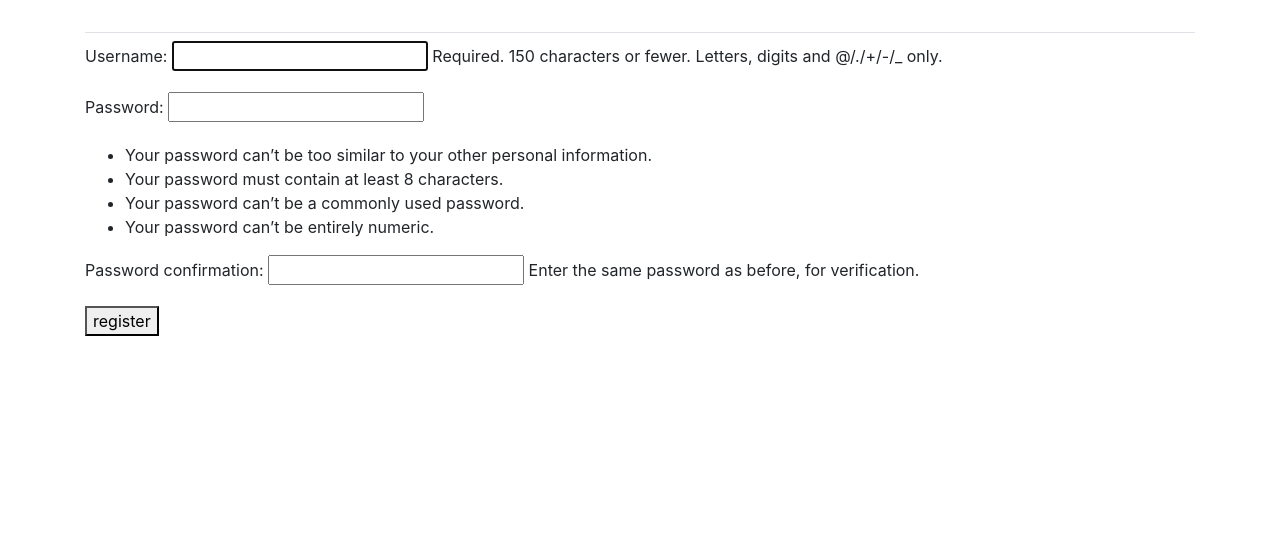
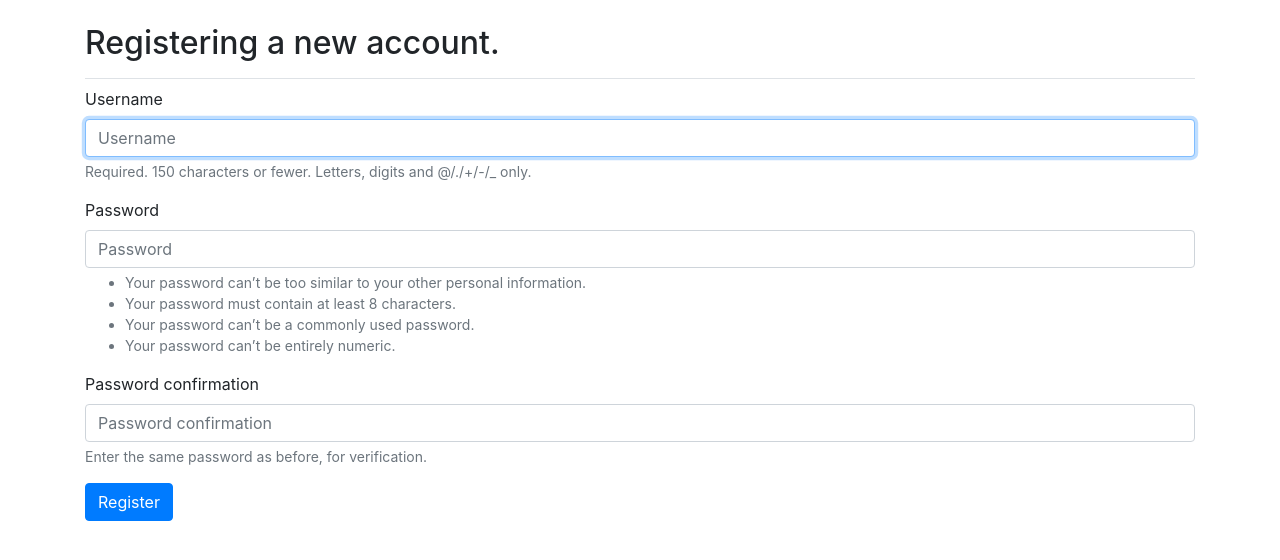
Before and after one commit to JackSys-m/blog, a Django app: page /users/register/ in a window 1280 px wide. Shown: the part 58-618 px from the top of the page. Run offline with Django 5.2, Linux system fonts and the light colour scheme; some libraries are stand-ins or nearby versions.

Commit message:
Change register.html: - design register page

```diff
--- a/users/templates/registration/register.html
+++ b/users/templates/registration/register.html
@@ -1,12 +1,18 @@
 {% extends "blogs/base.html" %}
+{% load bootstrap4 %}
+
+{% block page_header %}
+  <h2> Registering a new account.</h2>
+{% endblock page_header %}
 
 {% block content %}
+  <form method="post" action="{% url 'users:register' %}" class="form">
+    {% csrf_token %}
+    {% bootstrap_form form %}
+    {% buttons %}
+      <button name="submit" class="btn btn-primary">Register</button>
+    {% endbuttons %}
 
-  <form method="post" action="{% url 'users:register' %}">
-    {% csrf_token %}
-    {{form.as_p}}
-
-    <button name="submit">register</button>
     <input
         type="hidden"
         name="next"
```
